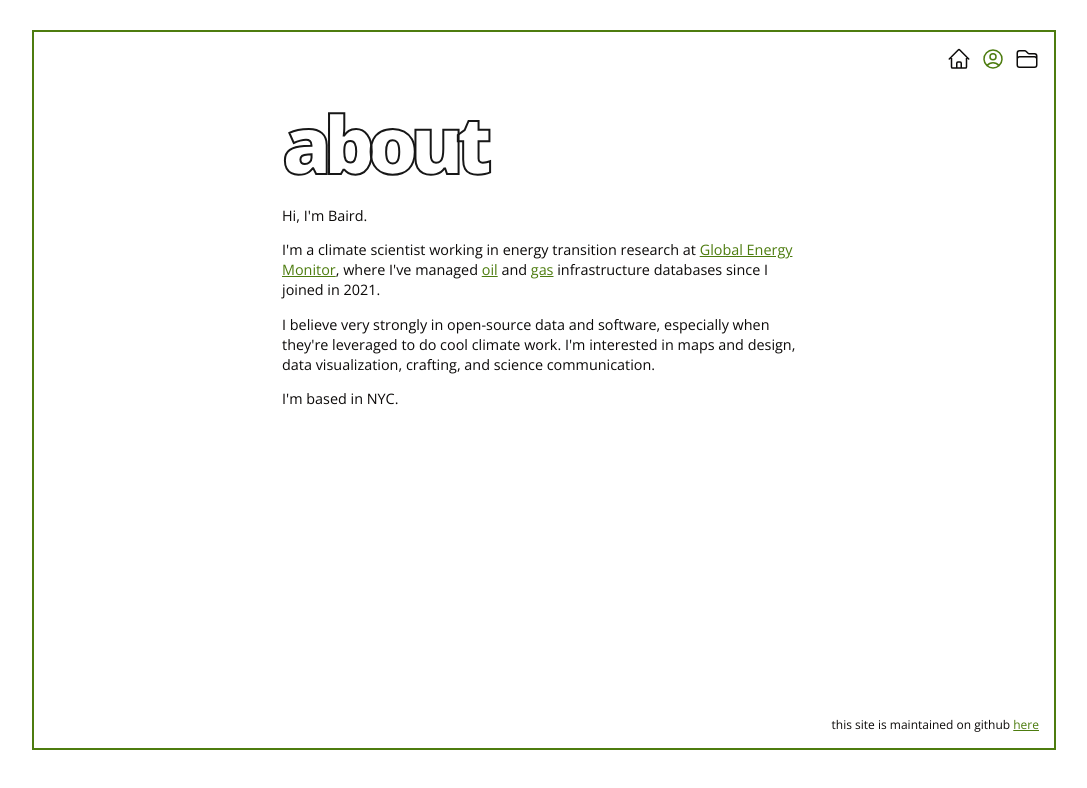
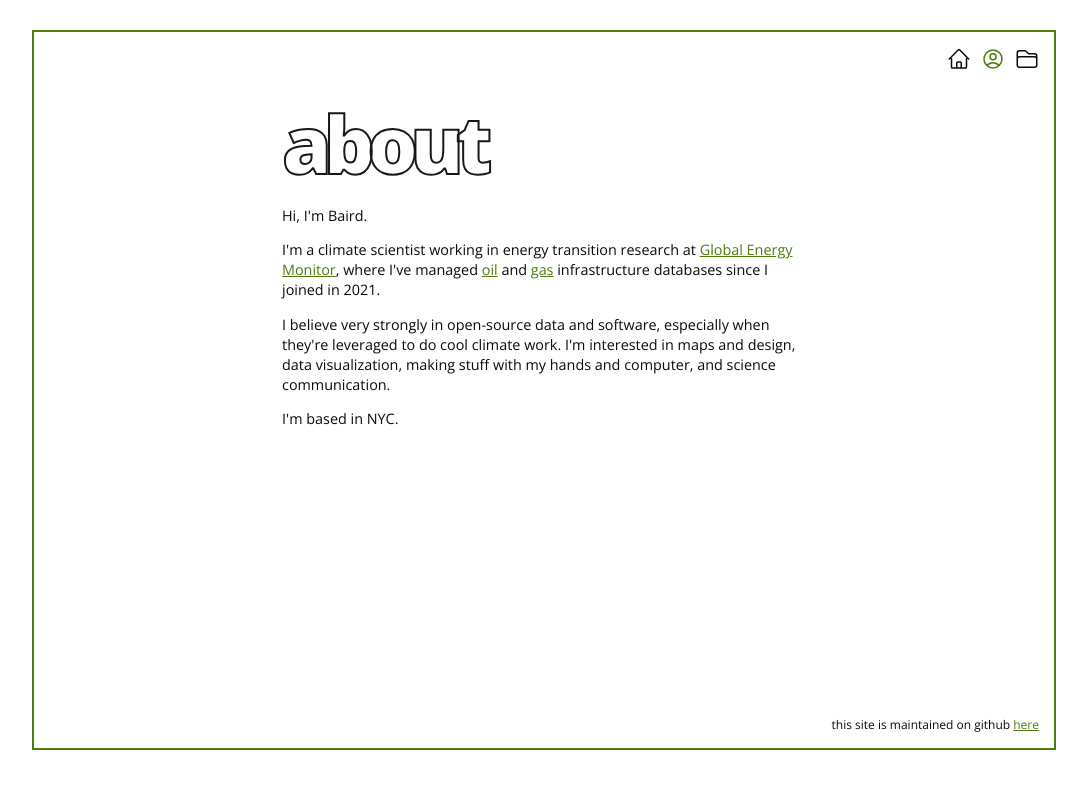
Before and after one commit to bairdlangenbrunner/bairdlangenbrunner, a React (Vite) app: page /about in a window 1280 px wide. Shown: the top 788 px of the page, without its empty margins (96-1183 px from the left). Built offline with nearby package versions, Linux system fonts and the light colour scheme.

Commit message:
update about page

```diff
--- a/src/pages/About.jsx
+++ b/src/pages/About.jsx
@@ -34,7 +34,8 @@ function About() {
         <p>
           I believe very strongly in open-source data and software, especially
           when they're leveraged to do cool climate work. I'm interested in maps
-          and design, data visualization, crafting, and science communication.
+          and design, data visualization, making stuff with my hands and
+          computer, and science communication.
         </p>
         <p>I'm based in NYC.</p>
       </section>
```
Also changed, not shown: vps-notes.txt.
